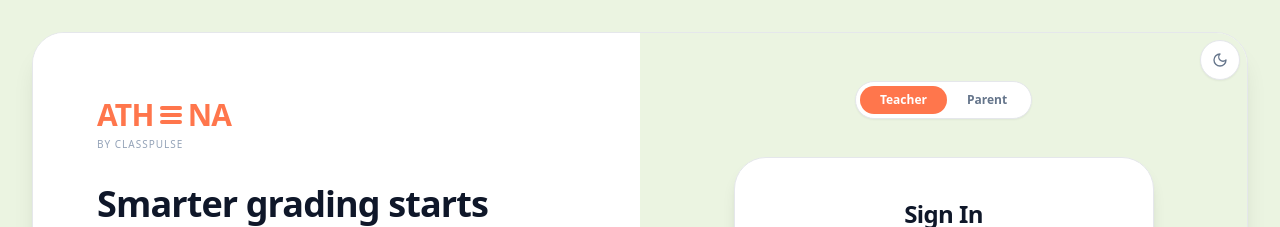
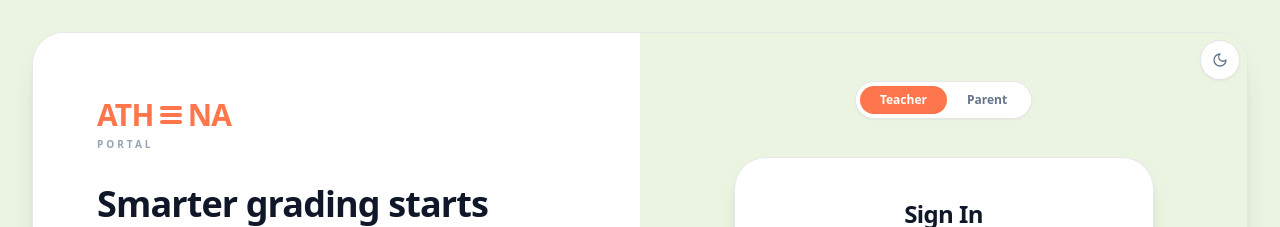
Before and after one commit to riel-aot/studio, a Next.js app: page / in a window 1280 px wide. Shown: the top 227 px of the page. Built offline with nearby package versions, Linux system fonts and the light colour scheme.

Commit message:
Try fixing this error: `Runtime TypeError: Cannot read properties of und

```diff
--- a/src/app/page.tsx
+++ b/src/app/page.tsx
@@ -53,7 +53,7 @@ function AthenaBrand({ isSmall = false, isCentered = false }: { isSmall?: boolea
           variants={itemVariants}
           className={cn(
             isSmall ? 'text-lg' : isCentered ? 'text-4xl md:text-5xl' : 'text-2xl md:text-3xl',
-            "font-semibold text-primary tracking-tight leading-none font-sans"
+            "font-bold text-primary tracking-tight leading-none font-sans"
           )}
         >
           ATH
@@ -73,7 +73,7 @@ function AthenaBrand({ isSmall = false, isCentered = false }: { isSmall?: boolea
           variants={itemVariants}
           className={cn(
             isSmall ? 'text-lg' : isCentered ? 'text-4xl md:text-5xl' : 'text-2xl md:text-3xl',
-            "font-semibold text-primary tracking-tight leading-none font-sans"
+            "font-bold text-primary tracking-tight leading-none font-sans"
           )}
         >
           NA
@@ -82,11 +82,11 @@ function AthenaBrand({ isSmall = false, isCentered = false }: { isSmall?: boolea
       <motion.span
         variants={itemVariants}
         className={cn(
-          "text-slate-400 font-medium mt-1 font-sans uppercase tracking-widest",
+          "text-slate-400 font-bold mt-1 font-sans uppercase tracking-[0.3em]",
           isSmall ? 'text-[8px]' : isCentered ? 'text-[10px] md:text-xs' : 'text-[9px] md:text-[10px]'
         )}
       >
-        by ClassPulse
+        Portal
       </motion.span>
     </motion.div>
   );
--- a/src/app/teacher/dashboard/page.tsx
+++ b/src/app/teacher/dashboard/page.tsx
@@ -15,7 +15,7 @@ import { useWebhook } from '@/lib/hooks';
 import { useAuth } from '@/hooks/use-auth';
 import type { DashboardKpis, ReviewQueueItem, ReportListItem } from '@/lib/events';
 import { normalizeAssessmentIdentifier } from '@/lib/utils';
-import { FilePlus, PenSquare, AlertCircle, ChevronRight, Activity, GraduationCap, CheckCircle2, TrendingUp, TrendingDown, Minus, Sparkles, MessageSquare, Lightbulb } from 'lucide-react';
+import { FilePlus, PenSquare, AlertCircle, ChevronRight, Activity, GraduationCap, CheckCircle2, TrendingUp, TrendingDown, Minus, Sparkles, MessageSquare, Lightbulb, Loader2 } from 'lucide-react';
 import { OnboardingTour } from '@/components/onboarding-tour';
 import { Bar, BarChart, ResponsiveContainer, XAxis, YAxis, Tooltip, Cell, LabelList, Area, AreaChart, CartesianGrid } from 'recharts';
 import { Progress } from '@/components/ui/progress';
@@ -450,7 +450,7 @@ export default function TeacherDashboard() {
                       </div>
                       <span className="text-xs font-bold truncate max-w-[120px]">{report.studentName || 'Student'}</span>
                     </div>
-                    <Badge variant="outline" className="text-[10px] font-bold border-border">{report.status.toUpperCase()}</Badge>
+                    <Badge variant="outline" className="text-[10px] font-bold border-border">{(report.status || 'Generated').toUpperCase()}</Badge>
                   </div>
                 ))}
               </div>
@@ -623,7 +623,7 @@ export default function TeacherDashboard() {
                     <Activity className="h-8 w-8 text-muted-foreground opacity-30" />
                   </div>
                   <h3 className="text-lg font-bold text-foreground mb-2">Insufficient Class Data</h3>
-                  <p className="text-sm text-muted-foreground max-w-sm leading-relaxed">Finalize more student assessments to unlock class-wide proficiency tracking and insights.</p>
+                  <p className="text-sm text-muted-foreground max-sm leading-relaxed">Finalize more student assessments to unlock class-wide proficiency tracking and insights.</p>
                 </div>
               )}
             </CardContent>
@@ -675,7 +675,7 @@ export default function TeacherDashboard() {
               <CardContent className="px-10 pb-10">
                 <div className="space-y-6">
                   {reports.slice(0, 4).map((report, i) => (
-                    <div key={i} className="flex gap-4 group cursor-pointer">
+                    <div key={i} className="flex gap-4 group cursor-pointer" onClick={() => router.push(`/teacher/reports/${report.reportId}`)}>
                       <div className="h-10 w-10 rounded-xl bg-secondary flex items-center justify-center shrink-0 group-hover:bg-primary group-hover:text-white transition-colors">
                         <CheckCircle2 className="h-5 w-5" />
                       </div>
```
